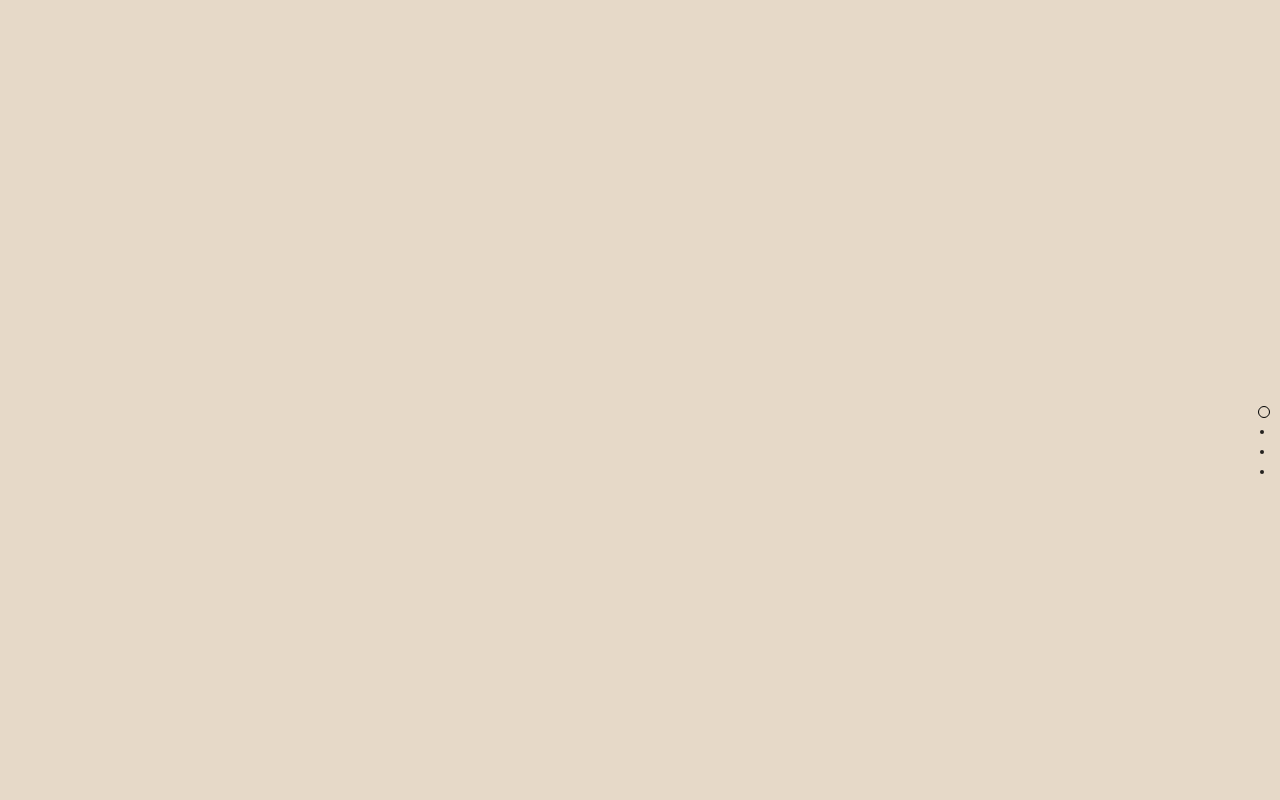
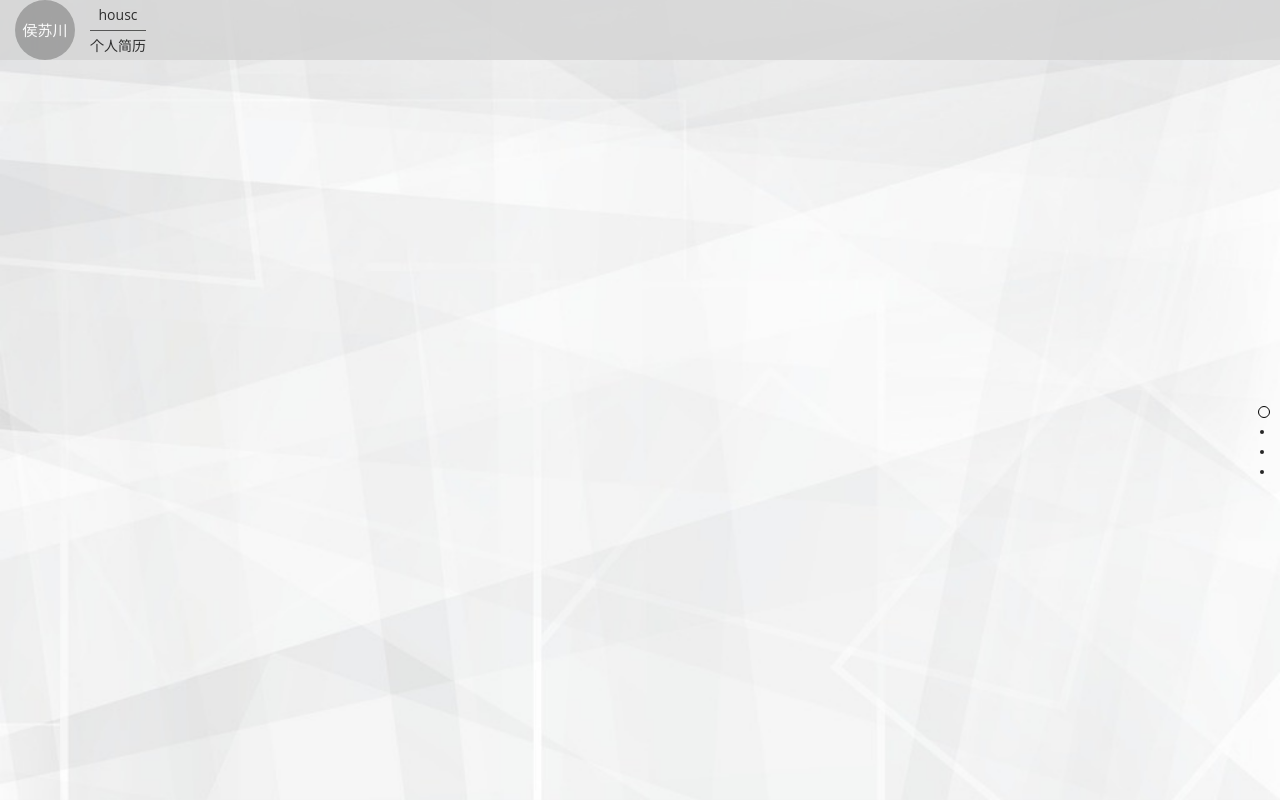
Before and after one commit to housuchuan/HouscVita.github.io, a plain HTML site: page PersonalVitaForHousc/index.html in a window 1280 px wide. Drawn offline with Linux system fonts and the light colour scheme; files whose address does not match are found by name.

Commit message:
给自己的个人在线简历添加了一些动画效果

```diff
--- a/PersonalVitaForHousc/css/common/commonStyle.css
+++ b/PersonalVitaForHousc/css/common/commonStyle.css
@@ -106,7 +106,9 @@ header {
 }
 
 .main section.page1 {
-	background: rgb(230, 217, 200);
+	/*background: rgb(230, 217, 200);*/
+	background: url(../../img/bg.jpg) no-repeat;
+	background-size: 120% 120%;
 }
 
 .main section.page2 {
--- a/PersonalVitaForHousc/css/personalVita/personalVita.css
+++ b/PersonalVitaForHousc/css/personalVita/personalVita.css
@@ -0,0 +1,57 @@
+/**
+	*作者：侯苏川(housc)
+	*时间：2016-01-16 16:34:48
+	*描述：  a vita for housc
+ */
+
+/*个人介绍栏目头*/
+.data-introduction {
+	position: fixed;
+	top: 0;
+	width: 100%;
+	height: 60px;
+	background-color: #d4d4d4;
+	opacity: .1;
+	z-index: 1000;
+}
+
+.data-introduction div {
+	float: left;
+	display: inline-block;
+}
+
+.name {
+	width: 60px;
+	line-height: 60px;
+	text-align: center;
+	margin-left: 15px;
+	border-radius: 38px;
+	background-color: #929292;
+	font-size: 15px;
+	color: #fff;
+	/*自定义动画*/
+	transition: box-shadow 1.5s , color 1.5s;
+	-moz-transition: box-shadow 1.5s , color 1.5s;	/* Firefox 4 */
+	-webkit-transition: box-shadow 1.5s , color 1.5s;	/* Safari 和 Chrome */
+	-o-transition: box-shadow 1.5s , color 1.5s;	/* Opera */
+}
+
+.name:hover {
+	box-shadow: 0 0 15px #007AFF;
+	color: #242424;
+}
+
+.data-item2 {
+	height: 60px;
+	margin-left: 15px;
+	font-size: 14px;
+}
+
+.data-item2 span {
+	display: block;
+	line-height: 30px;
+}
+
+.data-item2 span:first-child {
+	border-bottom: 1px solid #333333;
+}
--- a/PersonalVitaForHousc/index.html
+++ b/PersonalVitaForHousc/index.html
@@ -22,6 +22,15 @@
 
 	<body>
 		<div class="wrapper">
+			<!--我的介绍栏目头-->
+			<div class="data-introduction mui-clearfix">
+				<div class="name">侯苏川</div>
+				<div class="data-item2">
+					<span>housc</span>
+					<span>个人简历</span>
+				</div>
+			</div>
+			<!--内容分页部分，主要介绍个人资料已经经验-->
 			<div class="main">
 				<section class="page1">
 
--- a/PersonalVitaForHousc/js/bizlogic/personalVita/personalVita.js
+++ b/PersonalVitaForHousc/js/bizlogic/personalVita/personalVita.js
@@ -0,0 +1,17 @@
+/**
+	*作者：侯苏川(housc)
+	*时间：2016-01-16 16:34:48
+	*描述：  a vita for housc
+ */
+
+//第一模块代码编写(首页)
+(function($){
+	//首页背景自定义动画
+	$('.page1').animate({
+		backgroundSize: '100%'
+	},1500);
+	//个人信息头颜色渐变
+	$('.data-introduction').animate({
+		opacity: .8
+	},3500);
+})(jQuery);
```
Also changed, not shown: PersonalVitaForHousc/img/back-phone.png (deleted), PersonalVitaForHousc/img/bg.jpg (added), PersonalVitaForHousc/img/phones.png (deleted), PersonalVitaForHousc/img/tilted-phone.png (deleted).
